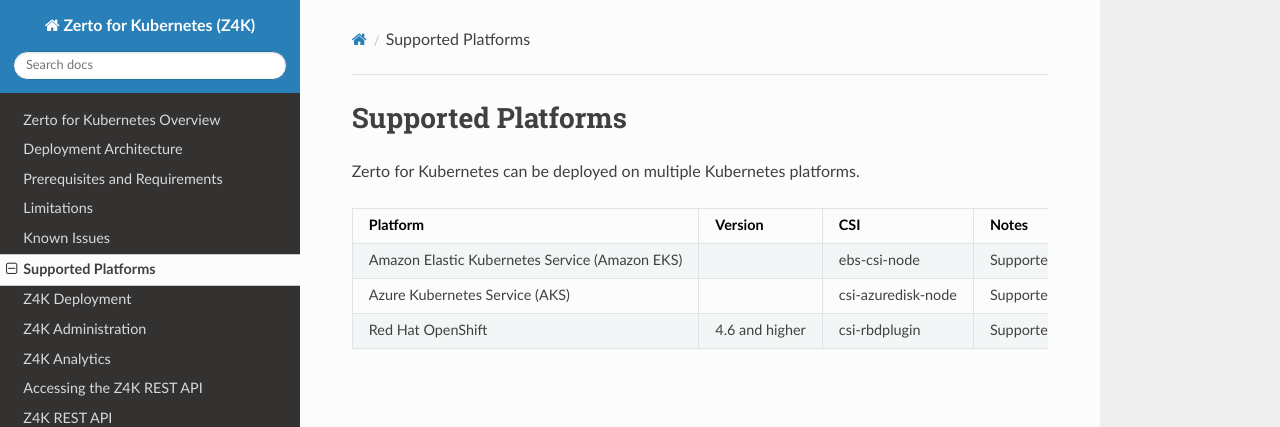
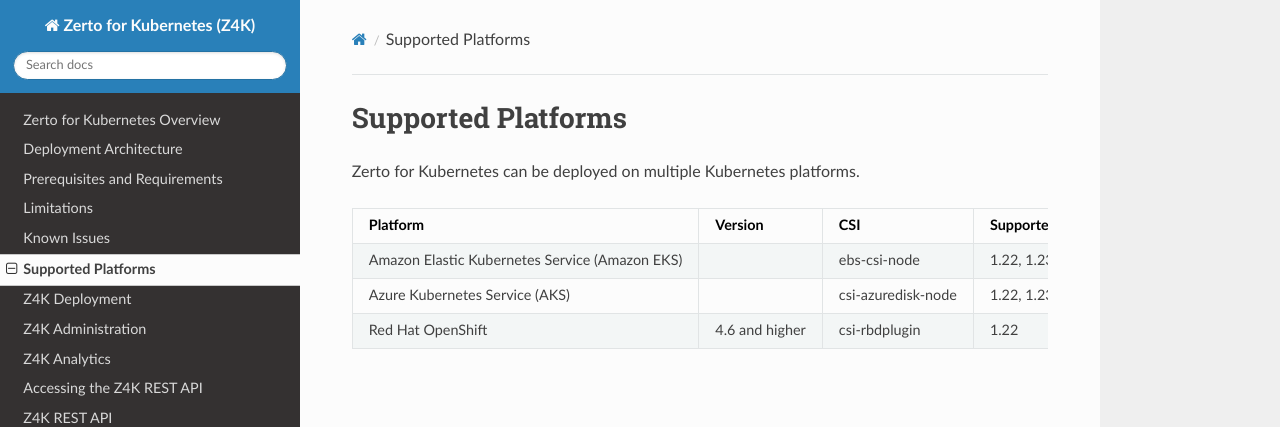
Before and after one commit to ZertoPublic/Z4K, an MkDocs documentation site: the page built from docs/SupportedPlatforms.md, in a window 1280 px wide and 982 px high. Shown: the top 427 px of the window. Built offline with MkDocs 1.6.1, drawn with Linux system fonts in a browser that asks for light colours.

Commit message:
Update SupportedPlatforms.md

```diff
--- a/docs/SupportedPlatforms.md
+++ b/docs/SupportedPlatforms.md
@@ -3,11 +3,11 @@
 Zerto for Kubernetes can be deployed on multiple Kubernetes platforms.
 
 
-| Platform                             | Version  |  CSI| Notes |
+| Platform                             | Version  |  CSI| Supported Kubernetes Versions |
 | ------------------------------------ |--|--- |--- |
-| Amazon Elastic Kubernetes Service (Amazon EKS)|  | ebs-csi-node | Supported in versions 1.22, 1.23  |
-| Azure Kubernetes Service (AKS)|   |  csi-azuredisk-node   | Supported in Kubernetes versions 1.22, 1.23  |
-| Red Hat OpenShift | 4.6 and higher  |csi-rbdplugin  | Supported in version 1.22  ||
+| Amazon Elastic Kubernetes Service (Amazon EKS)|  | ebs-csi-node | 1.22, 1.23  |
+| Azure Kubernetes Service (AKS)|   |  csi-azuredisk-node   | 1.22, 1.23  |
+| Red Hat OpenShift | 4.6 and higher  |csi-rbdplugin  |  1.22  ||
 
 <br/>
 <br/>
```
